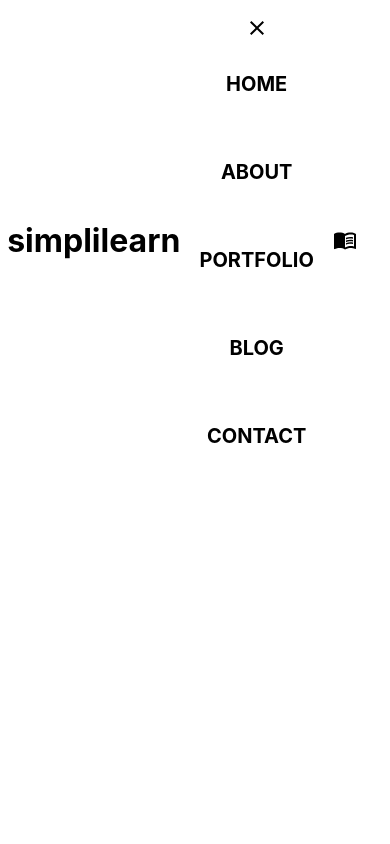
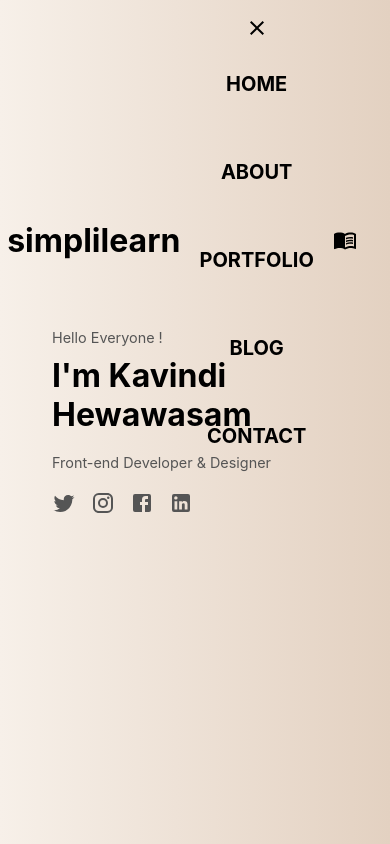
Before and after one commit to kavindihewawasam/portfolio, a React (Create React App) app: page / in a window 390 px wide. Built offline with nearby package versions, Linux system fonts and the light colour scheme.

Commit message:
added more css

```diff
--- a/src/components/Main.js
+++ b/src/components/Main.js
@@ -1,8 +1,27 @@
 import React from "react";
 import "./styles/Main.css";
+import { Facebook, Instagram, LinkedIn, Twitter } from "@mui/icons-material";
 
 const Main = () => {
-  return <div></div>;
+  return (
+    <div className="main">
+      <div className="main_container">
+        <div className="main_content">
+          <div className="text">
+            <p>Hello Everyone !</p>
+            <h1>I'm Kavindi Hewawasam</h1>
+            <p>Front-end Developer & Designer</p>
+            <div className="icons">
+              <Twitter className="icon" />
+              <Instagram className="icon" />
+              <Facebook className="icon" />
+              <LinkedIn className="icon" />
+            </div>
+          </div>
+        </div>
+      </div>
+    </div>
+  );
 };
 
 export default Main;
--- a/src/components/styles/Main.css
+++ b/src/components/styles/Main.css
@@ -0,0 +1,86 @@
+.main {
+    height: 100vh; /* Full height of the viewport */
+    display: flex;
+    justify-content: left;/* Center content horizontally */
+    align-items: center; /* Center content vertically */
+    background: linear-gradient(to right, #f7f0e9, #e3d1c1); /* Soft background gradient */
+    padding: 1rem;
+  }
+
+  .main_container {
+    text-align: left;
+  }
+
+  .main_content {
+    max-width: 800px;
+    margin: 0 auto;
+    padding: 20px;
+  }
+
+  .text p {
+    font-size: 1.2rem;
+    margin-bottom: 10px;
+    color: #555;
+  }
+
+  .text h1 {
+    font-size: 3rem;
+    font-weight: bold;
+    margin-bottom: 20px;
+    color: #000;
+  }
+
+  .icons {
+    display: flex;
+    justify-content: left;
+    align-items: center;
+    margin-top: 20px;
+    gap: 20px; /* Space between icons */
+  }
+
+  .icon {
+    font-size: 2.5rem;
+    color: #555;
+    cursor: pointer;
+    transition: transform 0.3s ease, color 0.3s ease;
+  }
+
+  /* Hover effect for icons */
+  .icon:hover {
+    transform: translateY(-5px); /* Slight lift on hover */
+    color: #e63946; /* Change color on hover */
+  }
+
+  @media (max-width: 768px) {
+    .text h1 {
+      font-size: 2.5rem;
+    }
+
+    .text p {
+      font-size: 1rem;
+    }
+    .icon {
+        font-size: 2rem; /* Reduce icon size on tablets */
+      }
+  }
+
+  @media (max-width: 480px) {
+    .text h1 {
+      font-size: 2rem;
+    }
+
+    .text p {
+      font-size: 0.9rem;
+    }
+
+    .icons {
+        gap: 15px;
+      }
+
+      .icon {
+        font-size: 1.8rem; /* Reduce icon size on mobile */
+      }
+    .main {
+      padding: 2rem;
+    }
+  }
```
Also changed, not shown: src/components/assets/amazon.jpg (added).
